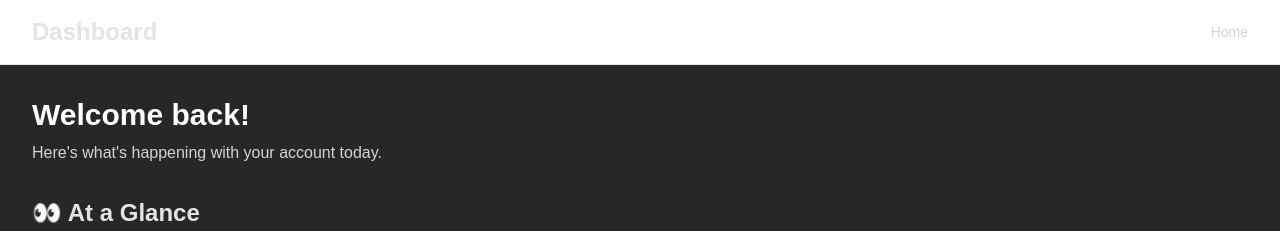
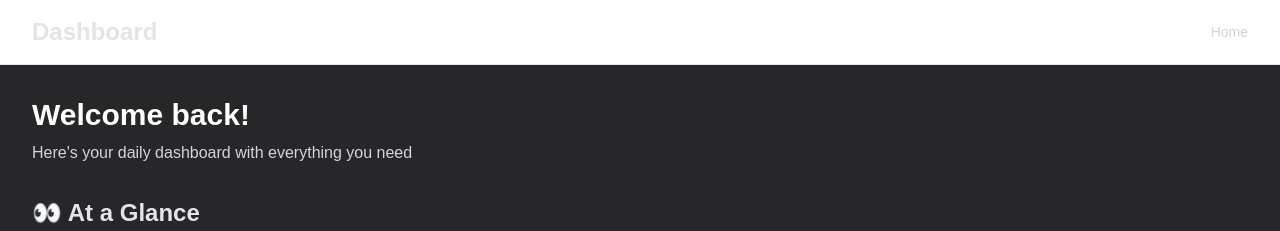
Before and after one commit to dkumar2-maker/test-this-ai-stack, a Next.js app: page /dashboard in a window 1280 px wide. Shown: the top 231 px of the page. Built offline with nearby package versions, Linux system fonts and the light colour scheme; no server answers.

Commit message:
update welcome message to 'Here's your daily dashboard with everything you need'

```diff
--- a/app/dashboard/page.tsx
+++ b/app/dashboard/page.tsx
@@ -37,7 +37,7 @@ export default async function DashboardPage() {
             Welcome back!
           </h2>
           <p className="text-zinc-300">
-            Here's what's happening with your account today.
+            Here's your daily dashboard with everything you need
           </p>
         </div>
 
```
